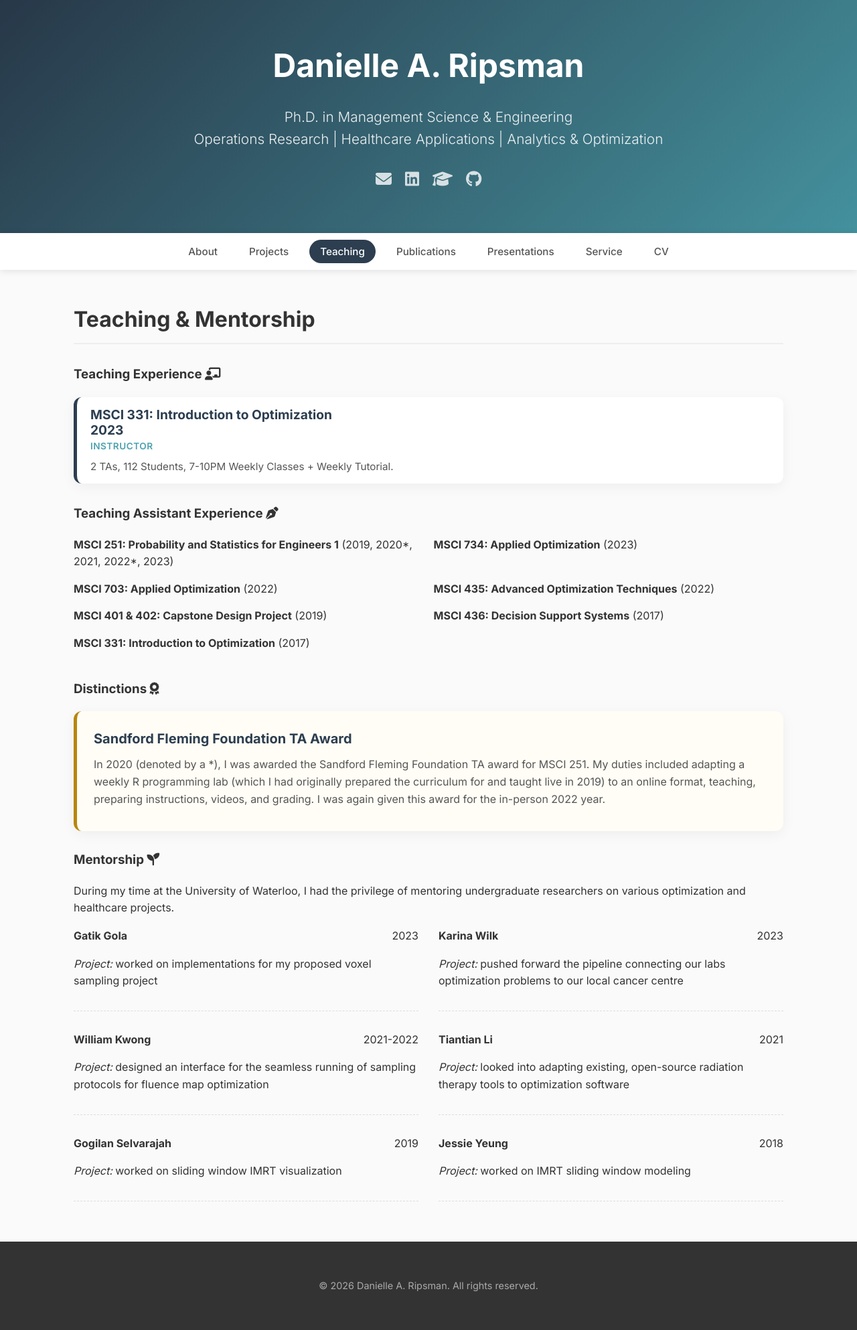
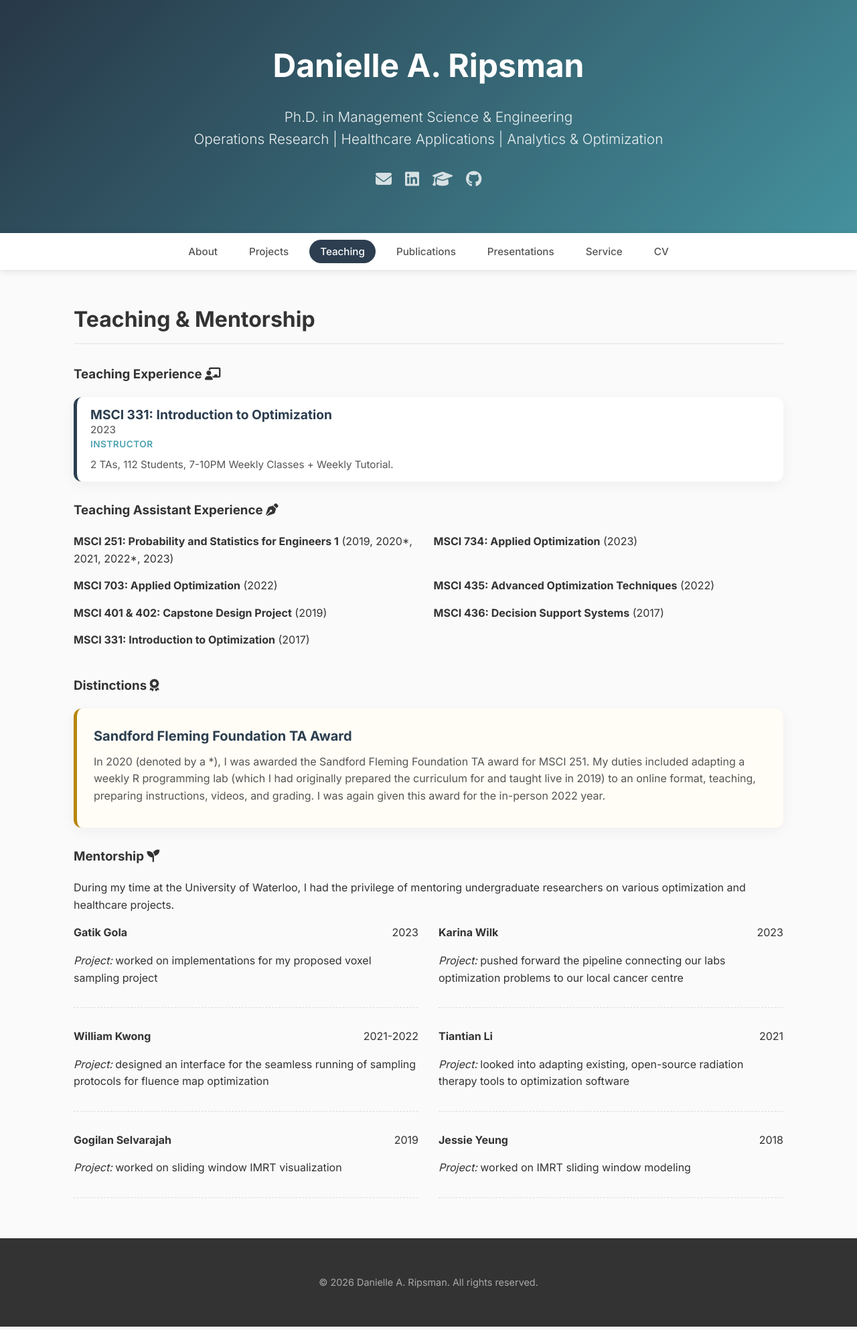
Before and after one commit to DaniRip/DaniRip.github.io, a Jekyll site: the page built from teaching.md, in a window 1280 px wide. Shown: the whole page at 67% size. Built offline with Jekyll 4.4.1, drawn with Linux system fonts in a browser that asks for light colours.

Commit message:
Update style.css

```diff
--- a/assets/css/style.css
+++ b/assets/css/style.css
@@ -535,10 +535,25 @@
     display: inline-block; /* Required for rotation to work */
 }
 
-/* Tightened Featured Card */
+/* Styling for the multi-year range line */
+.featured-year-line {
+    font-size: 0.95rem;
+    color: #666;
+    font-weight: 500;
+    margin-top: 2px;
+}
+
+/* Styling for the single year inline */
+.featured-year-inline {
+    font-size: 1.1rem;
+    color: #888;
+    font-weight: 400;
+    margin-left: 5px;
+}
+
+/* Ensure the featured card stays tight */
 .teaching-featured {
     padding: 15px 20px !important;
-    margin-bottom: 30px;
     border-left: 5px solid var(--accent-color);
 }
 
```
